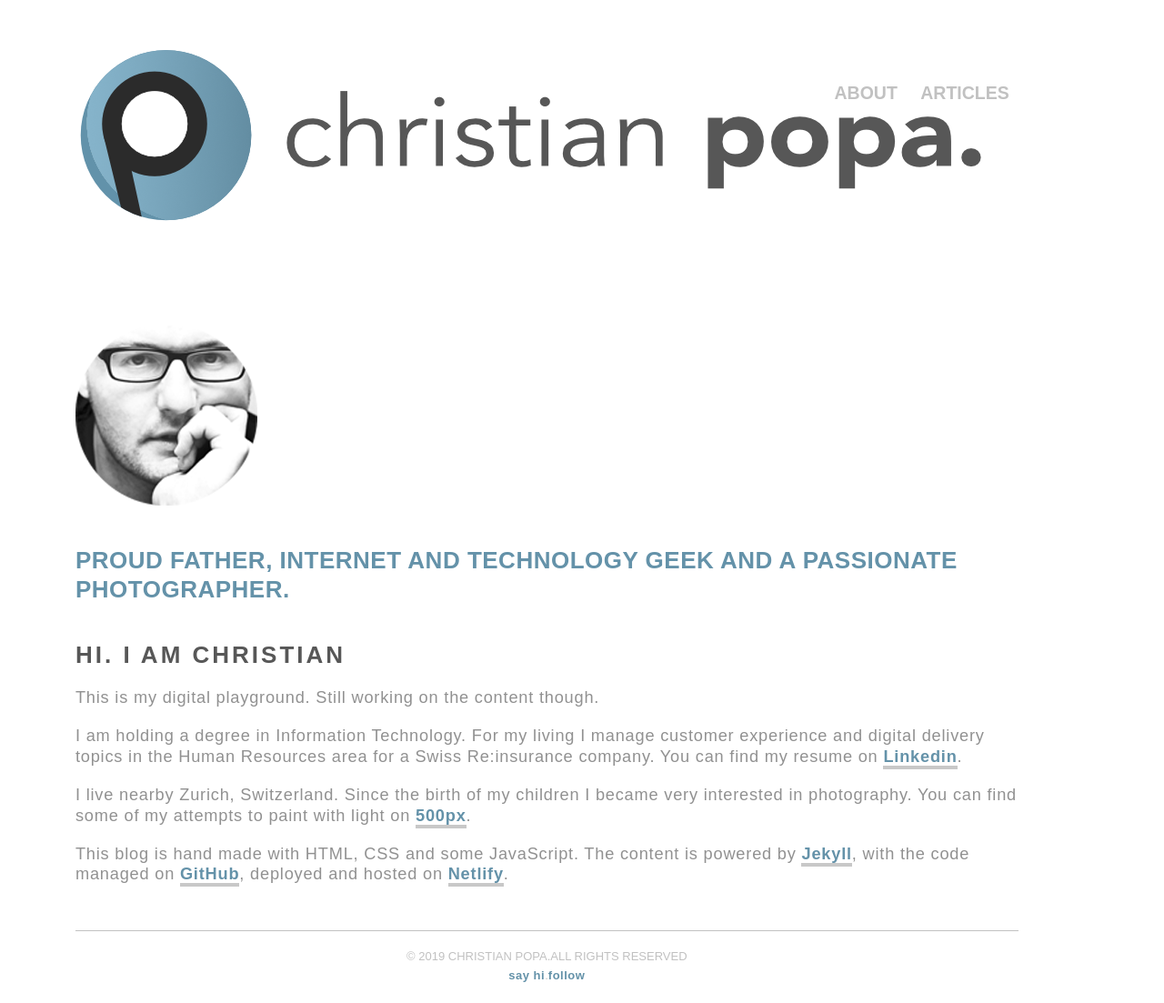
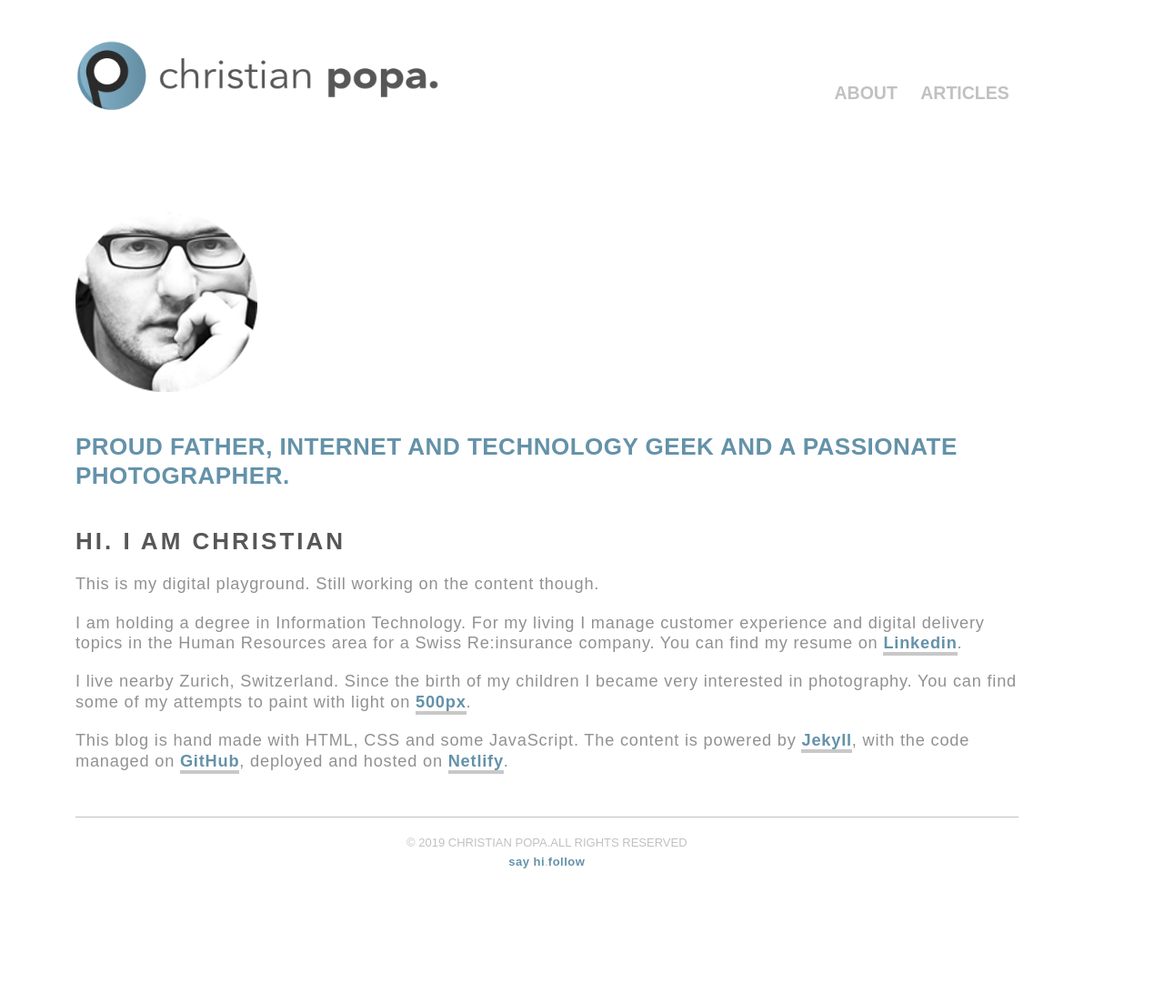
Before and after one commit to cristego/cristego.github.io, a Jekyll site: the page built from about.md, in a window 1280 px wide. Shown: the whole page at 91% size. Built offline with Jekyll 4.4.1, drawn with Linux system fonts in a browser that asks for light colours; after the commit the page ends 978 px from its top, so only the background shows below that.

Commit message:
update css

```diff
--- a/css/core.css
+++ b/css/core.css
@@ -355,6 +355,11 @@ footer {
   height: auto;
 }
 
+#siteLogo img {
+  width: 400px !important;
+  height: auto;
+}
+
 @media only screen and (max-width: 800px) {
   #logo_img {visibility: hidden; height: 0px;}
   #about_img { margin: 0; margin-bottom: 40px}
```
